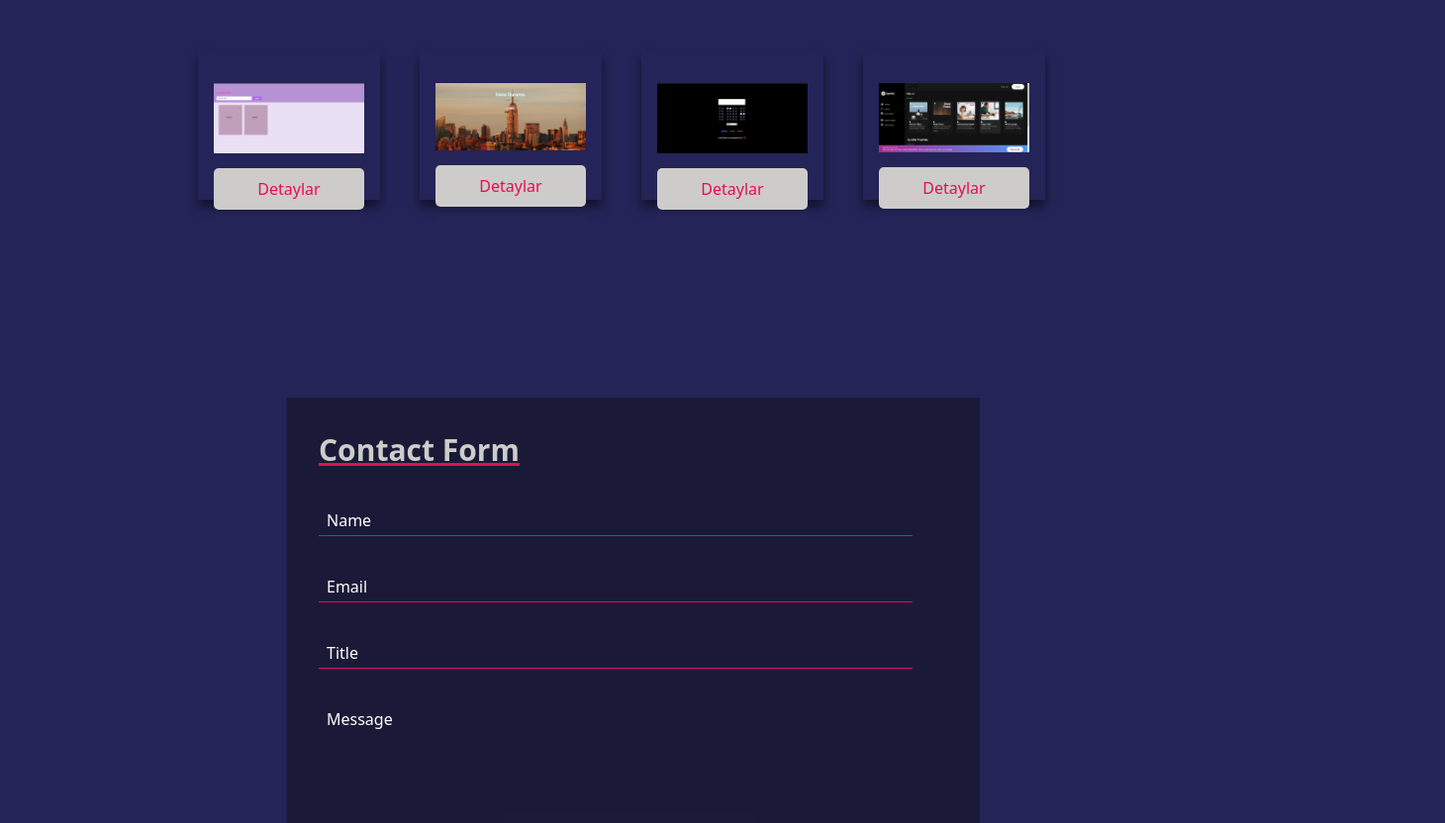
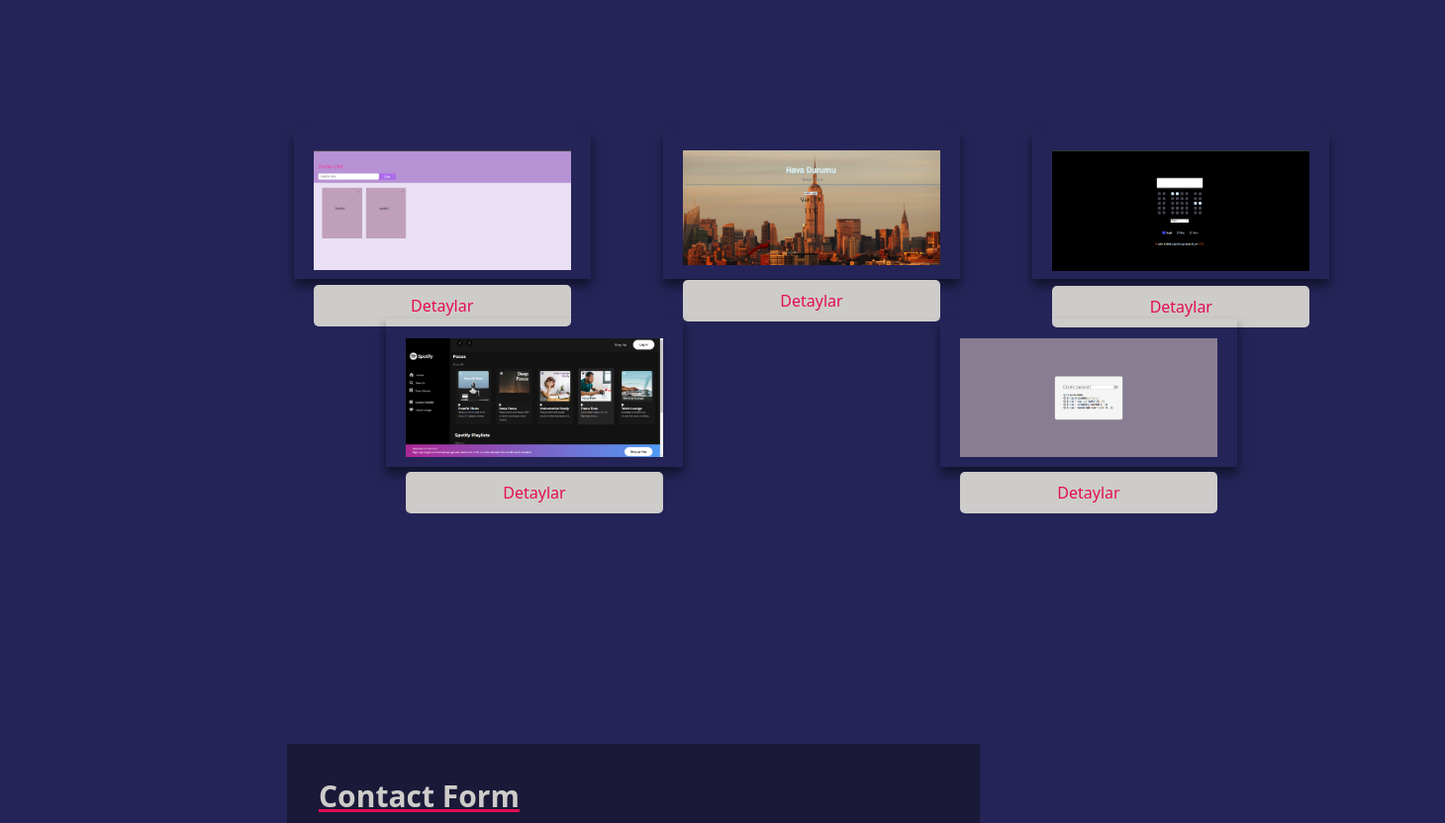
Before and after one commit to bhazalb/portfolyo, a plain HTML site: page portfolyom/portfolyo.html in a window 1280 px wide. Shown: the part 2227-3059 px from the top of the page at 99% size, 1460 px wide, since content can reach past the window. Drawn offline with Linux system fonts and the light colour scheme.

Commit message:
yeni proje eklendi

```diff
--- a/portfolyom/portfolyo.css
+++ b/portfolyom/portfolyo.css
@@ -183,10 +183,14 @@ padding: 20px;
     padding: 20px;
 }
 .work{
+    padding: 80px;
     margin: 180px;
     display: flex;
-    width: 70%;
+    flex-wrap: wrap;
+    flex-direction: row;
+    width: 100%;
     justify-content: space-around;
+
 }
 
 .project img{
@@ -194,9 +198,10 @@ padding: 20px;
 }
 
 .project{
+    padding: 20px;
     width: 250px;
     height: 150px;
-    padding: 2rem 1rem;
+    margin: 25px;
     position: relative;
     display: flex;
     align-items: flex-end;
@@ -215,7 +220,7 @@ padding: 20px;
     height: 100%;
     width: 100%;
     background: linear-gradient(to bottom, rgba(36, 36, 88, 1),  rgba(206, 204, 202, 0.473)) ;
-    z-index: 2;
+    z-index: 0;
     transition: 0.5s all;
     opacity: 0;
 }
@@ -235,6 +240,7 @@ padding: 20px;
 
 
   .btn {
+
     display: block;
     background-color: rgb(206, 204, 202);
     color: rgb(228, 13, 85);
--- a/portfolyom/portfolyo.html
+++ b/portfolyom/portfolyo.html
@@ -106,6 +106,12 @@
 
                 <a href="/spotify/spotify.html" class="btn" target="_blank">Detaylar</a>
               </div>
+
+              <div class="project">
+                <img src="passWord.png" alt="Proje 4">
+
+                <a href="/password/password.html" class="btn" target="_blank">Detaylar</a>
+              </div>
             </div>
 
                <!-------------   sosyal medya ikonları   ----------------->
```
Also changed, not shown: portfolyom/passWord.png (added).
